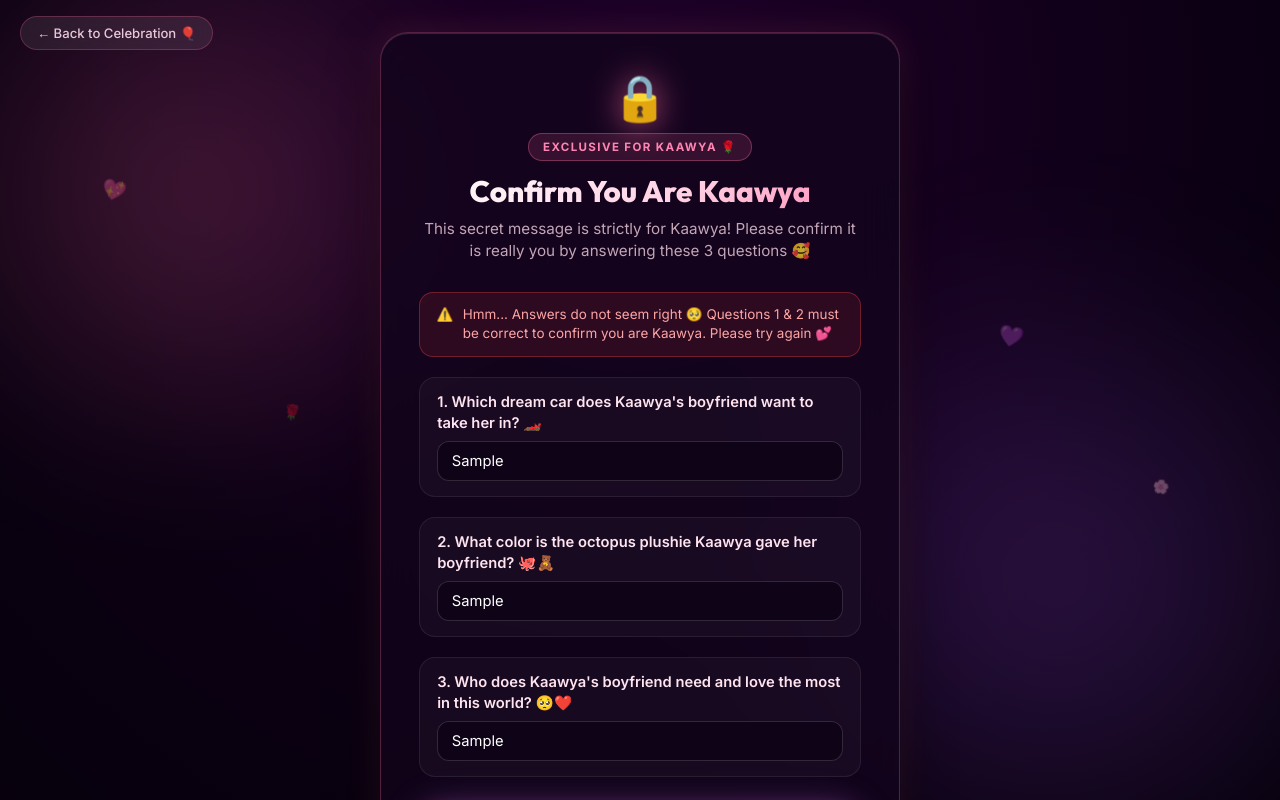
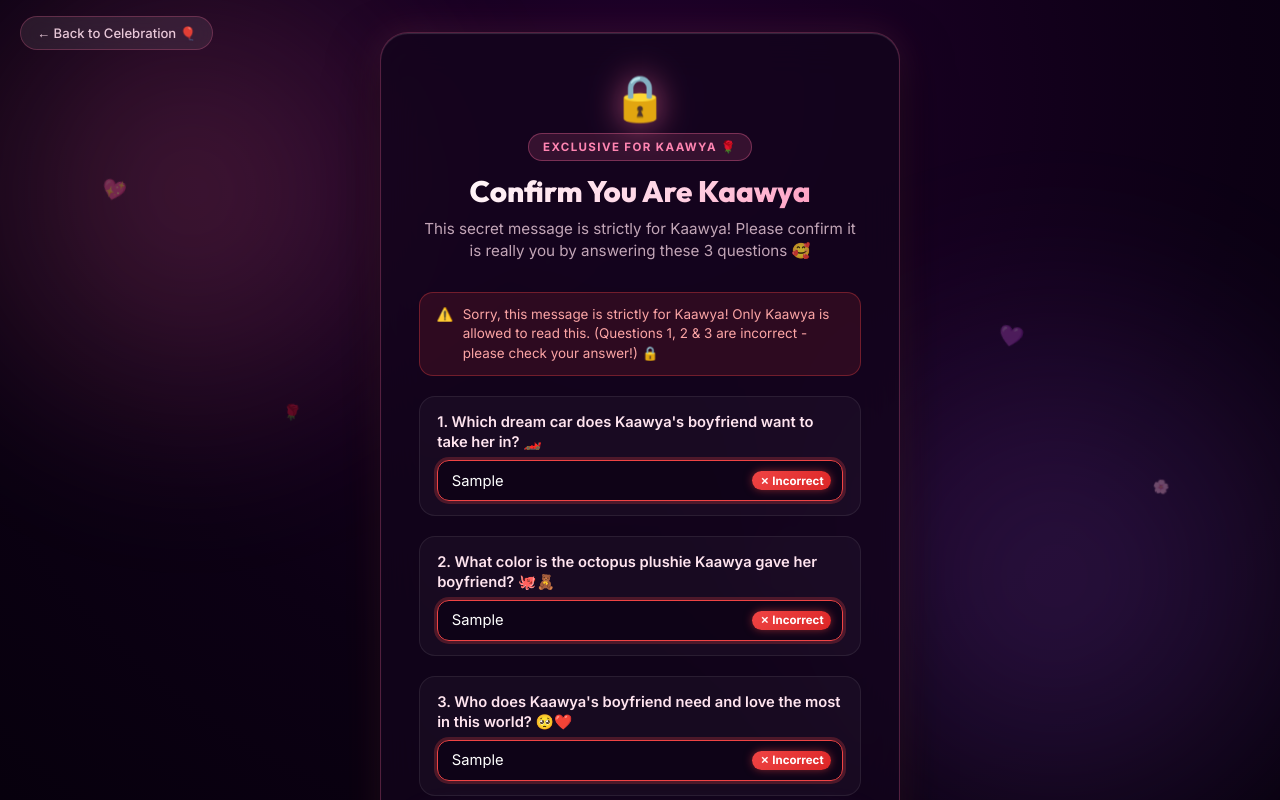
Before and after one commit to bees-arc/kav, a Next.js app in the folder hero-site/: page /special-message in a window 1280 px wide. Both pictures are taken after typing "Sample", "Sample", "Sample" into the empty fields and a click on the button "Unlock Secret Message 💌". Shown: the top 800 px of the page. Built offline with nearby package versions, Linux system fonts and the light colour scheme.

Commit message:
feat: add special message page with verification quiz and romantic reveal UI

```diff
--- a/hero-site/src/app/special-message/page.tsx
+++ b/hero-site/src/app/special-message/page.tsx
@@ -103,6 +103,7 @@ export default function SpecialMessagePage() {
   const [ans3, setAns3] = useState('');
 
   const [errorMsg, setErrorMsg] = useState<string | null>(null);
+  const [errors, setErrors] = useState<{ q1?: boolean; q2?: boolean; q3?: boolean }>({});
   const [showEmotionalModal, setShowEmotionalModal] = useState(false);
   const [unlocked, setUnlocked] = useState(false);
 
@@ -165,6 +166,7 @@ export default function SpecialMessagePage() {
   const handleVerify = (e: React.FormEvent) => {
     e.preventDefault();
     setErrorMsg(null);
+    setErrors({});
 
     // 1. Mandatory check: all 3 fields must be filled
     if (!ans1.trim() || !ans2.trim() || !ans3.trim()) {
@@ -176,11 +178,26 @@ export default function SpecialMessagePage() {
     const isQ2Right = isPurpleAnswer(ans2);
     const isQ3Right = isKaawyaAnswer(ans3);
 
-    // If Q1 or Q2 is wrong -> Error! Do NOT show emotional message, do NOT unlock.
+    // If Q1 or Q2 is wrong -> Error! Tell exactly which ones are wrong (including Q3 if also wrong)
     if (!isQ1Right || !isQ2Right) {
+      const wrongList: string[] = [];
+      if (!isQ1Right) wrongList.push('Question 1');
+      if (!isQ2Right) wrongList.push('Question 2');
+      if (!isQ3Right) wrongList.push('Question 3');
+
+      let whichWrong = '';
+      if (wrongList.length === 3) {
+        whichWrong = 'Questions 1, 2 & 3 are incorrect';
+      } else if (wrongList.length === 2) {
+        whichWrong = `${wrongList[0]} & ${wrongList[1]} are incorrect`;
+      } else {
+        whichWrong = `${wrongList[0]} is incorrect`;
+      }
+
       setErrorMsg(
-        'Hmm... Answers do not seem right 🥺 Questions 1 & 2 must be correct to confirm you are Kaawya. Please try again 💕'
+        `Sorry, this message is strictly for Kaawya! Only Kaawya is allowed to read this. (${whichWrong} - please check your answer!) 🔒`
       );
+      setErrors({ q1: !isQ1Right, q2: !isQ2Right, q3: !isQ3Right });
       return;
     }
 
@@ -278,16 +295,24 @@ export default function SpecialMessagePage() {
                     id="q1Input"
                     type="text"
                     value={ans1}
-                    onChange={(e) => setAns1(e.target.value)}
+                    onChange={(e) => {
+                      setAns1(e.target.value);
+                      if (errors.q1) setErrors((prev) => ({ ...prev, q1: false }));
+                      if (errorMsg) setErrorMsg(null);
+                    }}
                     placeholder="Type your answer here..."
-                    className={styles.inputField}
+                    className={`${styles.inputField} ${errors.q1 ? styles.inputFieldError : ''}`}
                     autoComplete="off"
                   />
-                  {q1Correct && (
+                  {q1Correct ? (
                     <div className={styles.tickStatus}>
                       <span className={styles.tickBadge}>✓ Correct 🏎️</span>
                     </div>
-                  )}
+                  ) : errors.q1 ? (
+                    <div className={styles.tickStatus}>
+                      <span className={styles.errorBadge}>✗ Incorrect</span>
+                    </div>
+                  ) : null}
                 </div>
               </div>
 
@@ -303,16 +328,24 @@ export default function SpecialMessagePage() {
                     id="q2Input"
                     type="text"
                     value={ans2}
-                    onChange={(e) => setAns2(e.target.value)}
+                    onChange={(e) => {
+                      setAns2(e.target.value);
+                      if (errors.q2) setErrors((prev) => ({ ...prev, q2: false }));
+                      if (errorMsg) setErrorMsg(null);
+                    }}
                     placeholder="Type your answer here..."
-                    className={styles.inputField}
+                    className={`${styles.inputField} ${errors.q2 ? styles.inputFieldError : ''}`}
                     autoComplete="off"
                   />
-                  {q2Correct && (
+                  {q2Correct ? (
                     <div className={styles.tickStatus}>
                       <span className={styles.tickBadge}>✓ Correct 💜</span>
                     </div>
-                  )}
+                  ) : errors.q2 ? (
+                    <div className={styles.tickStatus}>
+                      <span className={styles.errorBadge}>✗ Incorrect</span>
+                    </div>
+                  ) : null}
                 </div>
               </div>
 
@@ -328,16 +361,24 @@ export default function SpecialMessagePage() {
                     id="q3Input"
                     type="text"
                     value={ans3}
-                    onChange={(e) => setAns3(e.target.value)}
+                    onChange={(e) => {
+                      setAns3(e.target.value);
+                      if (errors.q3) setErrors((prev) => ({ ...prev, q3: false }));
+                      if (errorMsg) setErrorMsg(null);
+                    }}
                     placeholder="Type your answer here..."
-                    className={styles.inputField}
+                    className={`${styles.inputField} ${errors.q3 ? styles.inputFieldError : ''}`}
                     autoComplete="off"
                   />
-                  {q3Correct && (
+                  {q3Correct ? (
                     <div className={styles.tickStatus}>
                       <span className={styles.tickBadge}>✓ Correct ❤️</span>
                     </div>
-                  )}
+                  ) : errors.q3 ? (
+                    <div className={styles.tickStatus}>
+                      <span className={styles.errorBadge}>✗ Incorrect</span>
+                    </div>
+                  ) : null}
                 </div>
               </div>
             </div>
--- a/hero-site/src/app/special-message/special-message.module.css
+++ b/hero-site/src/app/special-message/special-message.module.css
@@ -270,6 +270,25 @@
   align-items: center;
   gap: 0.2rem;
   box-shadow: 0 0 8px rgba(16, 185, 129, 0.5);
+  animation: tickPop 0.35s cubic-bezier(0.175, 0.885, 0.32, 1.275);
+}
+
+.inputFieldError {
+  border-color: #ef4444 !important;
+  box-shadow: 0 0 0 3px rgba(239, 68, 68, 0.25) !important;
+}
+
+.errorBadge {
+  background: linear-gradient(135deg, #ef4444, #dc2626);
+  color: #fff;
+  font-size: 0.72rem;
+  font-weight: 700;
+  padding: 0.18rem 0.45rem;
+  border-radius: 99px;
+  display: inline-flex;
+  align-items: center;
+  gap: 0.2rem;
+  box-shadow: 0 0 8px rgba(239, 68, 68, 0.5);
   animation: tickPop 0.35s cubic-bezier(0.175, 0.885, 0.32, 1.275);
 }
 
```
Also changed, not shown: hero-site/src/components/HeroSection.tsx (+62 -4 lines).
